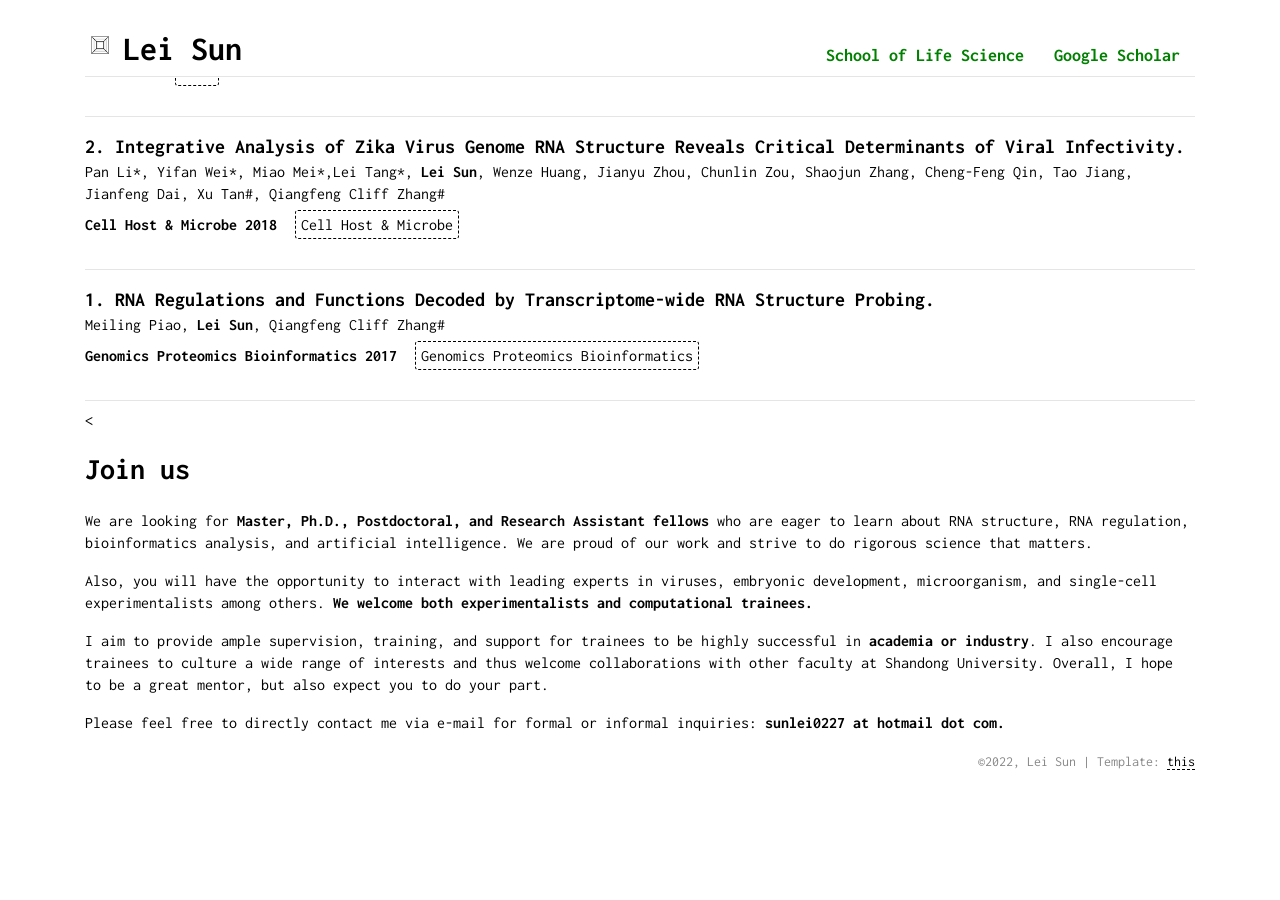
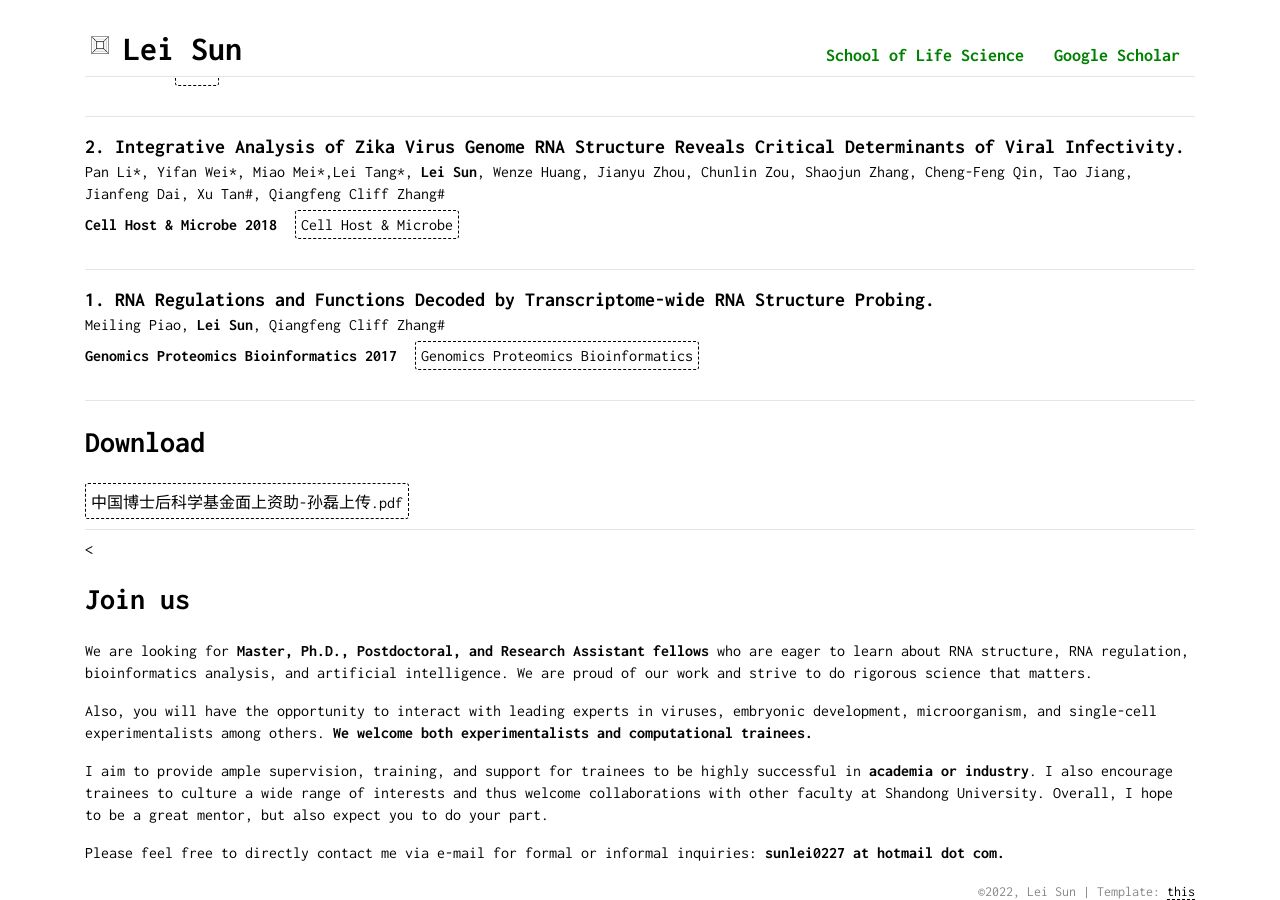
Before and after one commit to sunlei0227/sunlei0227.github.io, a Jekyll site: the page index.html, which Jekyll copies as it is, in a window 1280 px wide and 900 px high, scrolled down 4169 px. Built offline with Jekyll 4.4.1, drawn with Linux system fonts in a browser that asks for light colours; comment, search, counter and statistics services are not loaded; before the commit the page ends 4939 px from its top, so only the background shows below that.

Commit message:
Update index.html

```diff
--- a/index.html
+++ b/index.html
@@ -493,6 +493,12 @@
 -->
 
 
+    <h2>Download</h2>
+     <a class="paper-link button-div" href="static/bibliography/中国博士后科学基金面上资助-孙磊上传.pdf" target="_blank">
+                    中国博士后科学基金面上资助-孙磊上传.pdf
+                    </a>
+
+   <hr />
 <
  <!-- new part -->
             <h2>Join us</h2>
```
